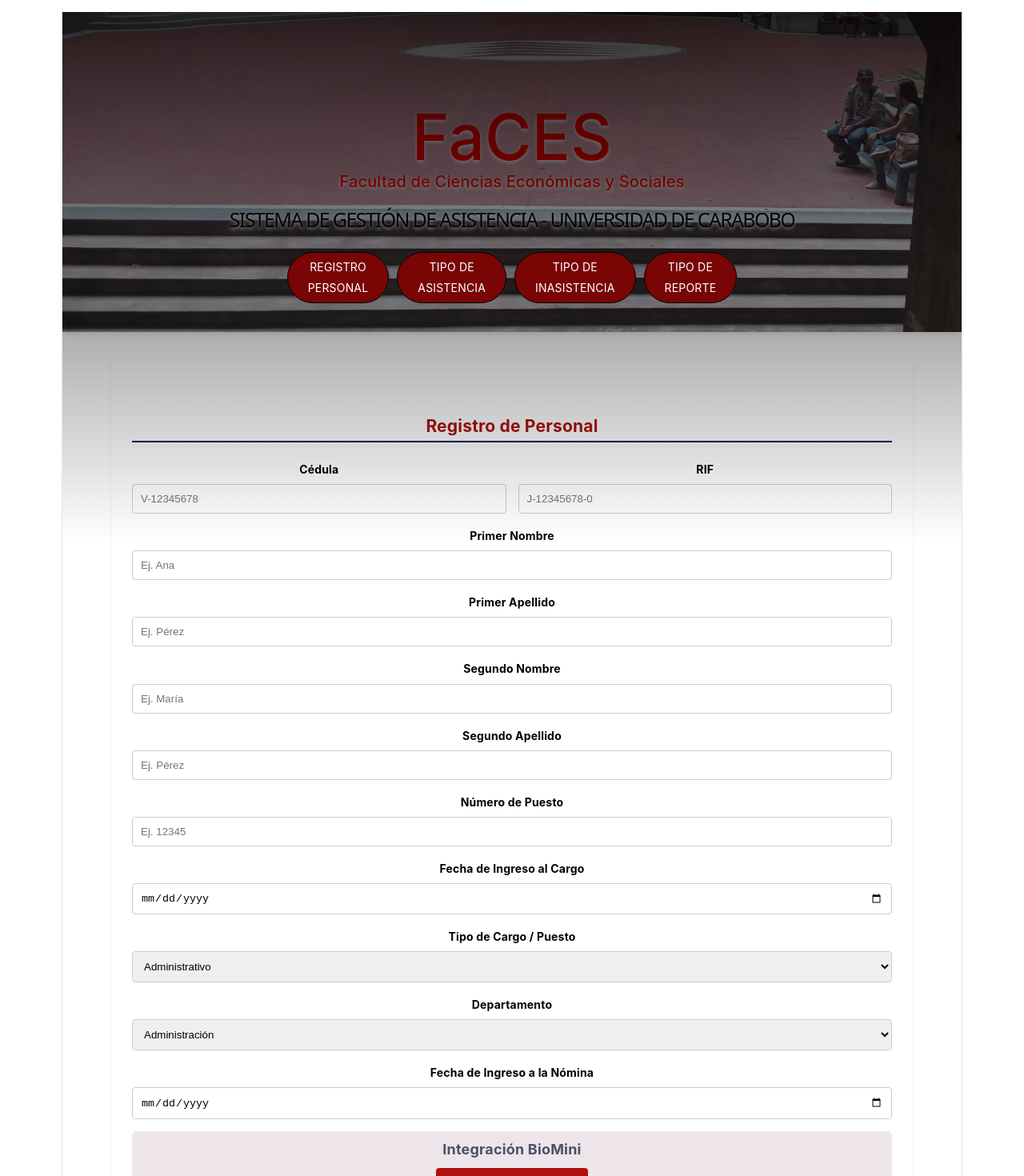
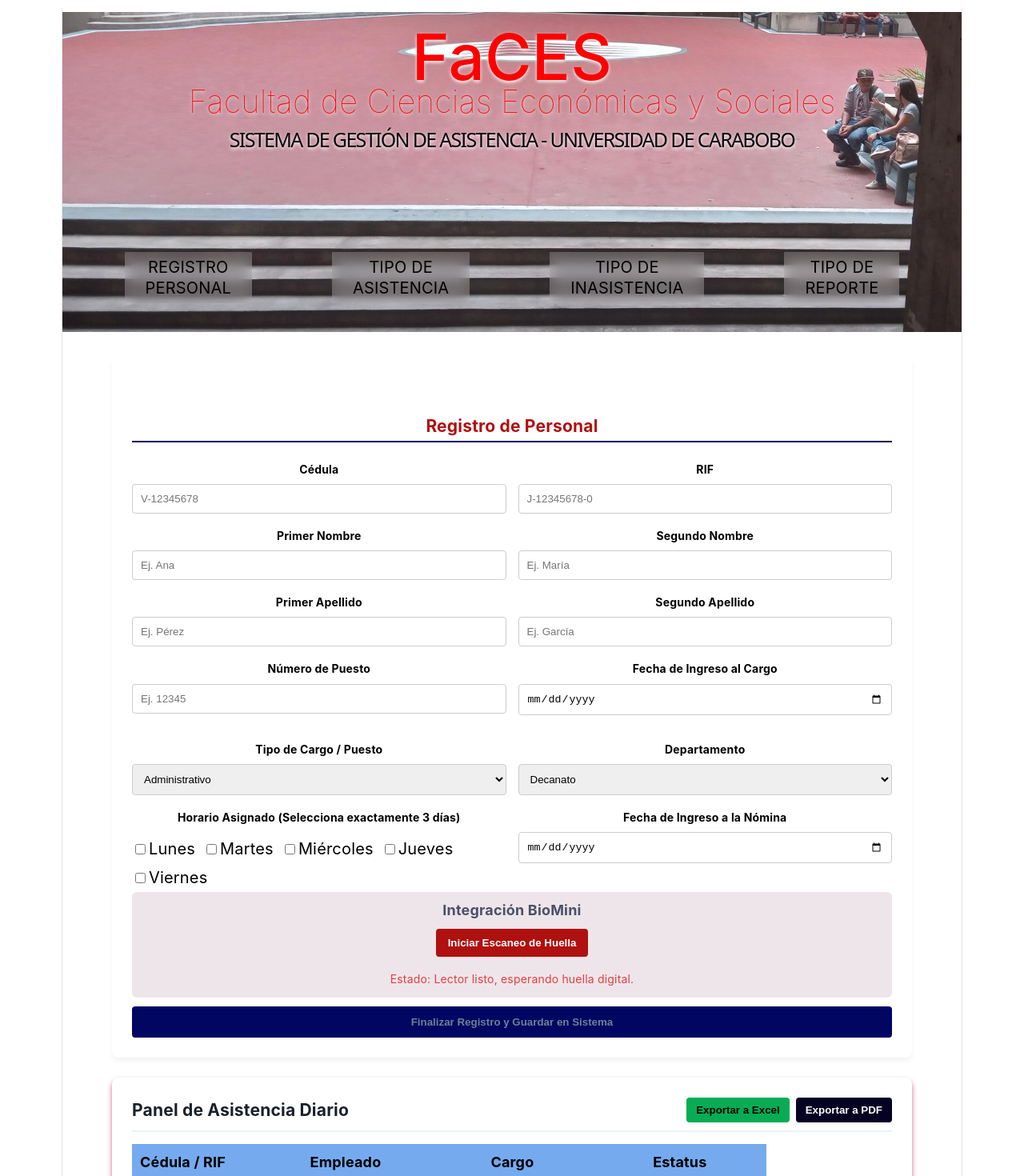
Before and after one commit to Blanco28-S/sistema-de-asistencia, a React (Vite) app: page / in a window 1280 px wide. Shown: the top 1470 px of the page at 80% size. Built offline with nearby package versions, Linux system fonts and the light colour scheme.

Commit message:
simple cambio de color

```diff
--- a/src/FormularioRegistro.jsx
+++ b/src/FormularioRegistro.jsx
@@ -5,14 +5,15 @@
     Cédula: '',
     RIF: '',
     Primer_Nombre: '',
+    Segundo_Nombre: '',
     Primer_Apellido: '',
-    Segundo_Nombre: '',
     Segundo_Apellido: '',
-    Número_de_Puesto: '',
+    Numero_de_Puesto: '',
     Ingreso_al_Cargo: '',
     Descripcion_del_Cargo: '',
     Departamento: '',
-    Fecha_de_Nómina: '',
+    Horario_Asignado: [],   //es un array porque se pueden asignar varios horarios a un mismo usuario, dependiendo de su tipo de cargo o departamento
+    Fecha_de_Nomina: '',
   });
 
   // Estados para simular el hardware BioMini
@@ -23,6 +24,20 @@
   const manejarCambio = (e) => {
     const { name, value } = e.target;
     setUsuario({ ...usuario, [name]: value });
+  };
+
+  const manejarCambioDias = (dia, estaMarcado) => {
+    let nuevosDias = [...(usuario.Horario_Asignado || [])];
+
+    if(estaMarcadp){
+      if(nuevosDias.length < 3){ // Limitar a máximo 3 días
+        nuevosDias.push(dia);
+      }
+    }else{ //si se desmarca, lo quitamos del arreglo
+      nuevosDias = nuevosDias.filter(d => d !== dia);
+    }
+
+    setUsuario({ ...usuario, Horario_Asignado: nuevosDias });
   };
 
   // Simulación de la petición al servicio del BioMini (Backend)
@@ -84,38 +99,88 @@
           </div>
         </div>
 
+        <div style={{display: 'grid', gridTemplateColumns: '1fr 1fr', gap: '15px' }}>
+          <div>
             <label style={{ display: 'block', marginBottom: '5px', fontWeight: 'bold', fontSize: '14px' }}>Primer Nombre</label>
             <input type="text" name="Primer_Nombre" value={usuario.Primer_Nombre} onChange={manejarCambio} placeholder="Ej. Ana" style={estilosInput} required />
+          </div>
+          <div>
+            <label style={{ display: 'block', marginBottom: '5px', fontWeight: 'bold', fontSize: '14px' }}>Segundo Nombre</label>
+            <input type="text" name="Segundo_Nombre" value={usuario.Segundo_Nombre} onChange={manejarCambio} placeholder="Ej. María" style={estilosInput} required />
+          </div>
+        </div>
 
+        <div style={{display: 'grid', gridTemplateColumns: '1fr 1fr', gap: '15px' }}>
+          <div>
             <label style={{ display: 'block', marginBottom: '5px', fontWeight: 'bold', fontSize: '14px' }}>Primer Apellido</label>
             <input type="text" name="Primer_Apellido" value={usuario.Primer_Apellido} onChange={manejarCambio} placeholder="Ej. Pérez" style={estilosInput} required />
+          </div>
+          <div>
+            <label style={{ display: 'block', marginBottom: '5px', fontWeight: 'bold', fontSize: '14px' }}>Segundo Apellido</label>
+            <input type="text" name="Segundo_Apellido" value={usuario.Segundo_Apellido} onChange={manejarCambio} placeholder="Ej. García" style={estilosInput} required />
+          </div>
+        </div>
 
-        <label style={{ display: 'block', marginBottom: '5px', fontWeight: 'bold', fontSize: '14px' }}>Segundo Nombre</label>
-        <input type="text" name="Segundo_Nombre" value={usuario.Segundo_Nombre} onChange={manejarCambio} placeholder="Ej. María" style={estilosInput} required />
-
-        <label style={{ display: 'block', marginBottom: '5px', fontWeight: 'bold', fontSize: '14px' }}>Segundo Apellido</label>
-        <input type="text" name="Segundo_Apellido" value={usuario.Segundo_Apellido} onChange={manejarCambio} placeholder="Ej. Pérez" style={estilosInput} required />
-
+        <div style={{display: 'grid', gridTemplateColumns: '1fr 1fr', gap: '15px' }}>
+          <div>
             <label style={{display: 'block', marginBottom: '5px', fontWeight: 'bold', fontSize: '14px' }}>Número de Puesto</label>
-        <input type="text" name="Número_de_Puesto" value={usuario.Número_de_Puesto} onChange={manejarCambio} placeholder="Ej. 12345" style={estilosInput} required />
-
+            <input type="text" name="Numero_de_Puesto" value={usuario.Número_de_Puesto} onChange={manejarCambio} placeholder="Ej. 12345" style={estilosInput} required />
+          </div>
+          <div>
             <label style={{display: 'block', marginBottom: '5px', fontWeight: 'bold', fontSize: '14px' }}>Fecha de Ingreso al Cargo</label>
             <input type="date" name="Ingreso_al_Cargo" value={usuario.Ingreso_al_Cargo} onChange={manejarCambio} style={estilosInput} required />
-
+          </div>
+          <div>
             <label style={{ display: 'block', marginBottom: '5px', fontWeight: 'bold', fontSize: '14px' }}>Tipo de Cargo / Puesto</label>
               <select name="Descripcion_del_Cargo" value={usuario.Descripcion_del_Cargo} onChange={manejarCambio} style={estilosInput}>
                 <option value="Administrativo">Administrativo</option>
                 <option value="Gerente">Gerente / Supervisor</option>
                 <option value="Operativo">Personal Operativo</option>
               </select>
-
+          </div>
+            <div>
               <label style={{ display: 'block', marginBottom: '5px', fontWeight: 'bold', fontSize: '14px' }}>Departamento</label>
               <select name="Departamento" value={usuario.Departamento} onChange={manejarCambio} style={estilosInput}>
+                <option value="Decanato">Decanato</option>
+                <option value="RRHH">Recursos Humanos</option>
                 <option value="Administracion">Administración</option>
+                <option value="Control_Estudio">Control de Estudio</option>
+                <option value="Detic">DETIC</option>
               </select>
+            </div>
+        </div>
 
+        <div style={{display: 'grid', gridTemplateColumns: '1fr 1fr', gap: '15px' }}>
+          <div>
+            <label style={{display: 'block', marginBottom: '5px', fontWeight: 'bold', fontSize: '14px' }}>
+              Horario Asignado (Selecciona exactamente 3 días)
+            </label>
+            <div style={{ display: 'flex', gap: '10px', flexWrap: 'wrap', marginTop: '8px', padding: '5px 0' }}>
+              {['Lunes', 'Martes', 'Miércoles', 'Jueves', 'Viernes'].map((dia) => {
+                const diasSeleccionados = usuario.Horario_Asignado || [];
+                const estaMarcado = diasSeleccionados.includes(dia);
+                const limiteAlcanzado = diasSeleccionados.length >= 3;
+
+                return (
+                  <label key={dia} style={{ display: 'flex', alignItems: 'center', gap: '1px', cursor: 'pointer', fontSize: '20px' }}>
+                    <input
+                      type="checkbox"
+                      value={dia}
+                      checked={estaMarcado}
+                      onChange={(e) => manejarCambioDias(dia, e.target.checked)}
+                      disabled={!estaMarcado && limiteAlcanzado}
+                    />
+                    {dia}
+                  </label>
+                );
+              })}
+            </div>
+          </div>
+          <div>
             <label style={{display: 'block', marginBottom: '5px', fontWeight: 'bold', fontSize: '14px' }}>Fecha de Ingreso a la Nómina</label>
             <input type="date" name="Fecha_de_Nomina" value={usuario.Fecha_de_Nomina} onChange={manejarCambio} style={estilosInput} required />
+          </div>
+        </div>
 
         {/* ================= SECCIÓN DEL BIOMINI ================= */}
         <div style={{
--- a/src/components/Header.jsx
+++ b/src/components/Header.jsx
@@ -26,9 +26,9 @@
     <header style={{
       maxWidth: '10000px',
       margin: '0 auto 30px auto',
-      backgroundColor: '#000000',
+      backgroundColor: '#f8f8f8',
       borderRadius: '0px',
-      boxShadow: '0 4px 6px -1px rgba(0, 0, 0, 0.1)',
+      boxShadow: '0 4px 6px -1px rgba(252, 252, 252, 0.1)',
     }}>
 
       {/* Contenedor del Carrusel / Slider */}
@@ -36,7 +36,7 @@
         position: 'relative',
         width: '100%',
         height: '400px', // Tu altura original de 400px
-        backgroundColor: '#f70909'
+        backgroundColor: '#ffffff'
       }}>
         {imagenes.map((imagen, indice) => (
           <div
@@ -66,11 +66,11 @@
           width: '100%',
           display: 'flex',
           justifyContent: 'center',
-          gap: '10px',
+          gap: '100px',
           padding: '300px', // Corregido de 300px a 20px para que quepa perfectamente
           boxSizing: 'border-box',
-          zIndex: 100,
-          background: 'linear-gradient(to bottom, rgba(0,0,0,0.8) 0%, rgba(0,0,0,0) 100%)'
+         // zIndex: 100,
+         //background: 'linear-gradient(to bottom, rgba(245, 213, 213, 0.79) 0%, rgba(0,0,0,0) 100%)'
         }}>
 
           {/* botón para el registro del personal */}
@@ -144,7 +144,7 @@
           top: 0,
           left: 0,
           width: '100%',
-          height: '100%',
+          height: '50%',
           display: 'flex',
           flexDirection: 'column',
           justifyContent: 'center',
@@ -156,7 +156,7 @@
           <p style={{ margin: '5px 5px 5px 5px', fontSize: '80px', fontWeight: '500', textAlign: 'center', padding: '10px 40px' }}>
             FaCES
           </p>
-          <p style={{ margin: '5px 5px 5px 5px', fontSize: '20px', fontWeight: '450', textAlign: 'center', padding: '10px 20px' }}>
+          <p style={{ margin: '5px 5px 5px 5px', fontSize: '40px', fontWeight: '100', textAlign: 'center', padding: '10px 20px' }}>
             Facultad de Ciencias Económicas y Sociales
           </p>
           <h1 style={{ margin: '5px 0 0 0', fontSize: '25px', textAlign: 'center' }}>
@@ -174,16 +174,16 @@
 // ========================================================
 
 const estiloBoton = {
-  color: '#ffffff',
+  color: '#000000',
   textDecoration: 'none',
-  fontSize: '14px',
+  fontSize: '20px',
   fontWeight: '400',
   padding: '5px 25px',
-  borderRadius: '200px',
-  backgroundColor: 'rgb(121, 5, 5)',
+  borderRadius: '1px',
+  backgroundColor: 'rgba(255, 251, 251, 0.2)',
   backdropFilter: 'blur(10px)',
   transition: 'all 0.2s ease-in-out',
-  border: '1px solid rgb(0, 0, 0)',
+  border: '1px solid rgba(255, 255, 255, 0.02)',
   display: 'inline-block',
   cursor: 'hand',
 };
@@ -193,23 +193,23 @@
   top: '90%',
   left: '50%',
   transform: 'translateX(-50%)',
-  backgroundColor: 'rgb(121, 5, 5)',
+  backgroundColor: 'rgba(255, 251, 251, 0)',
   minWidth: '10px',
   borderRadius: '5px',
-  padding: '10px 0',
+  padding: '20px 10px',
   margin: '8px 0 0 0',
   listStyle: 'none',
   boxShadow: '0 4px 12px rgba(0,0,0,0.5)',
-  border: '1px solid rgb(3, 3, 3)',
-  zIndex: 1000,
+  border: '1px solid rgba(204, 188, 188, 0.2)',
+  zIndex: 10,
   display: 'flex',
-  flexDirection: 'column'
+  flexDirection: 'column',
 };
 
 const estiloSubcategoria = {
-  color: '#ffffff',
+  color: '#000000',
   textDecoration: 'none',
-  fontSize: '12px',
+  fontSize: '15px',
   padding: '5px 5px',
   display: 'block',
   whiteSpace: 'nowrap',
@@ -217,7 +217,7 @@
 };
 
 // Funciones para manejar el cambio de color al pasar el mouse por las subcategorías
-const hoverIn = (e) => e.target.style.backgroundColor = 'rgba(216, 96, 96, 0.4)'; // Color rojo UC translúcido
+const hoverIn = (e) => e.target.style.backgroundColor = 'rgba(153, 10, 10, 0.88)'; // Color rojo UC translúcido
 const hoverOut = (e) => e.target.style.backgroundColor = 'transparent'; // Sin fondo al salir del hover
 
 export default Header;
```
Lines whose indentation alone changed are shown as unchanged.
